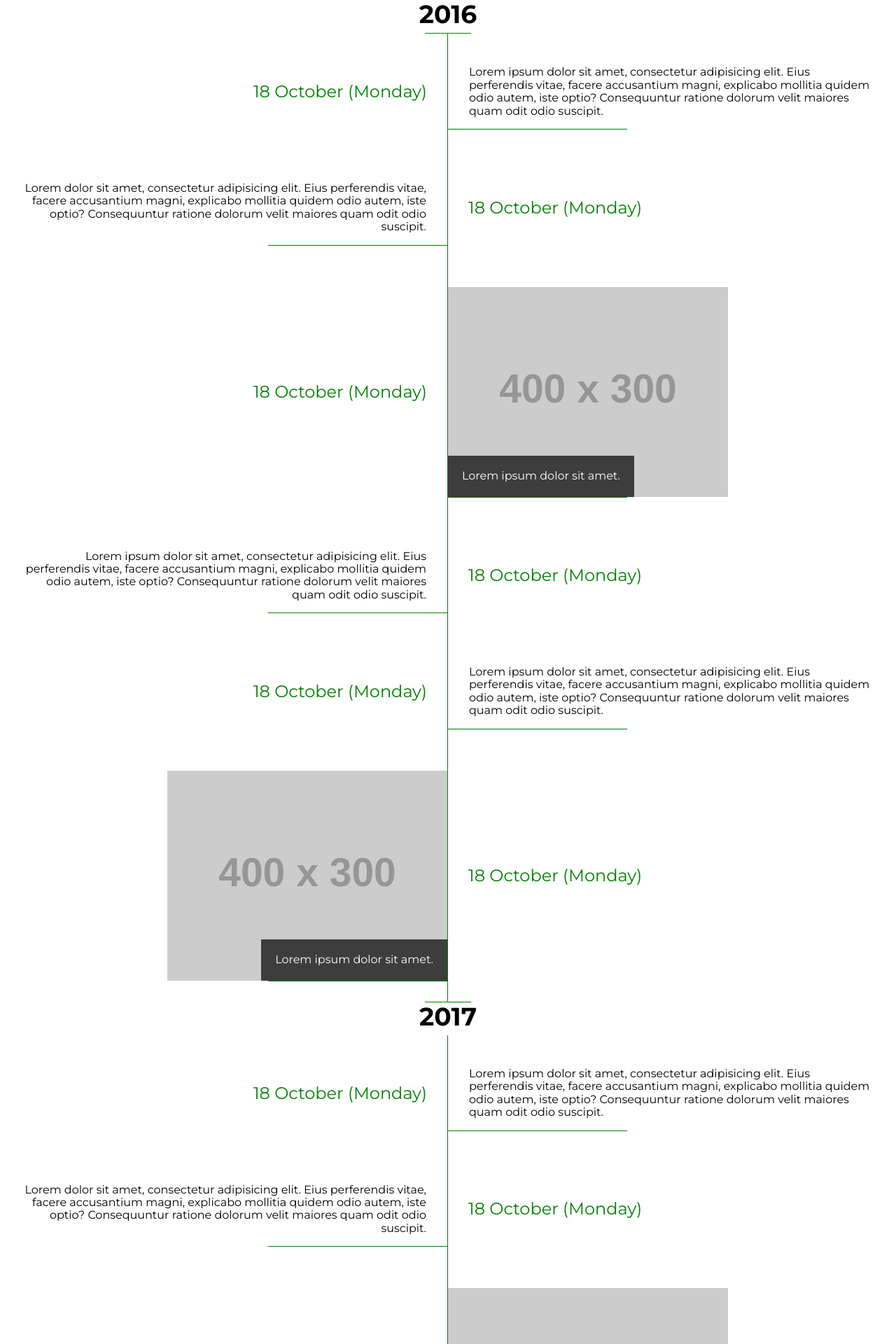
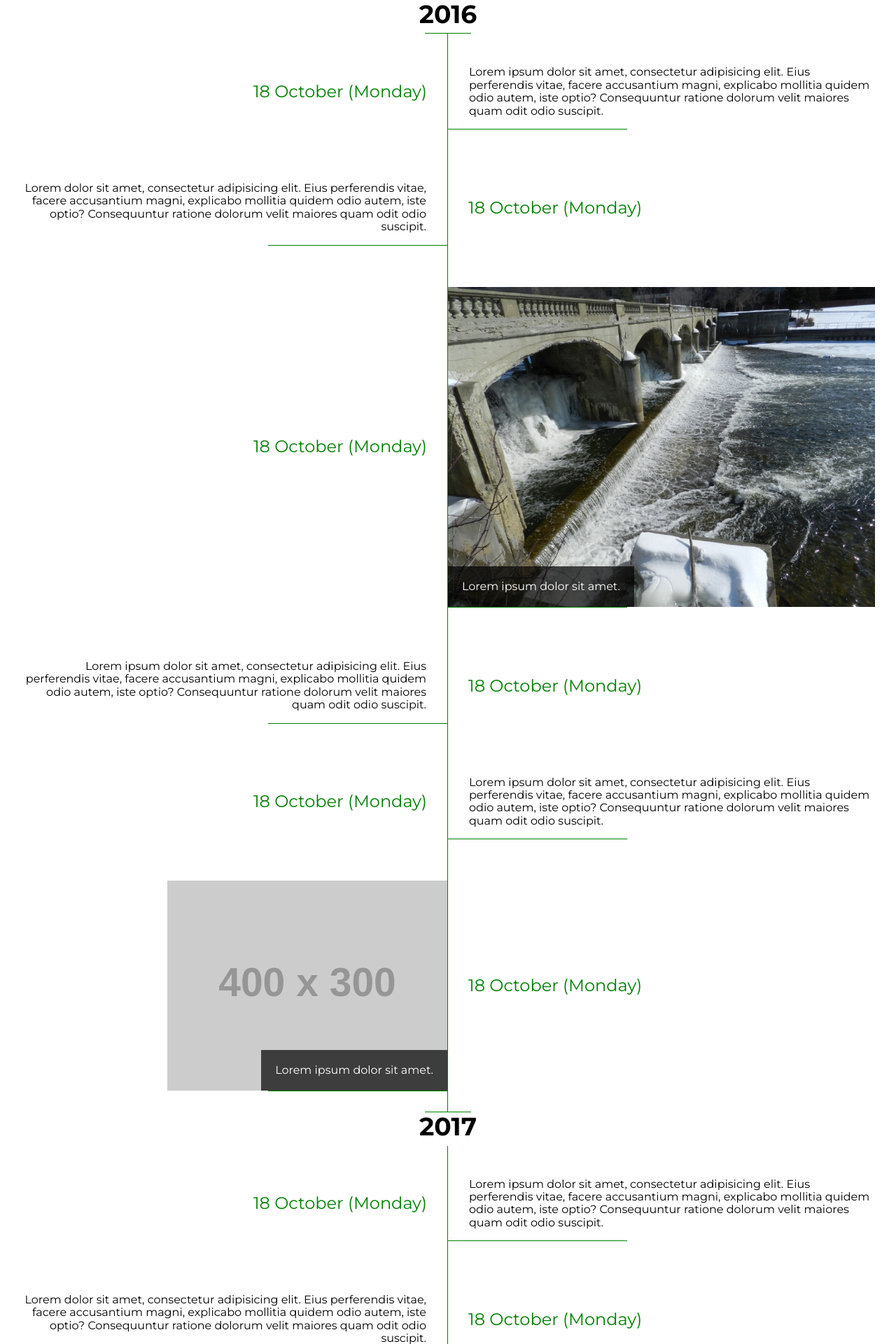
Before and after one commit to umichfjp/umichfjp.github.io, a Jekyll site: the page built from pages/timeline.html, in a window 1280 px wide. Shown: the top 1920 px of the page at 70% size. Built offline with Jekyll 4.4.1, drawn with Linux system fonts in a browser that asks for light colours; nearby versions of some CDN libraries.

Commit message:
Update timeline.html

```diff
--- a/pages/timeline.html
+++ b/pages/timeline.html
@@ -36,7 +36,7 @@ title: Timeline
         <li class="day">
           <div class="events">
             <div class="day__img">
-              <img src="http://placehold.it/400x300" alt="" />
+              <img src="images/90.jpeg" alt="" />
               <p class="caption">
                 Lorem ipsum dolor sit amet.
               </p>
```
